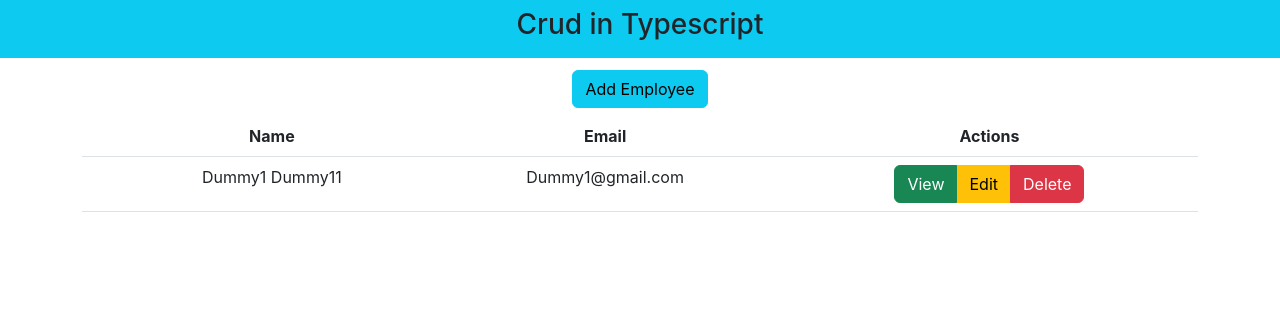
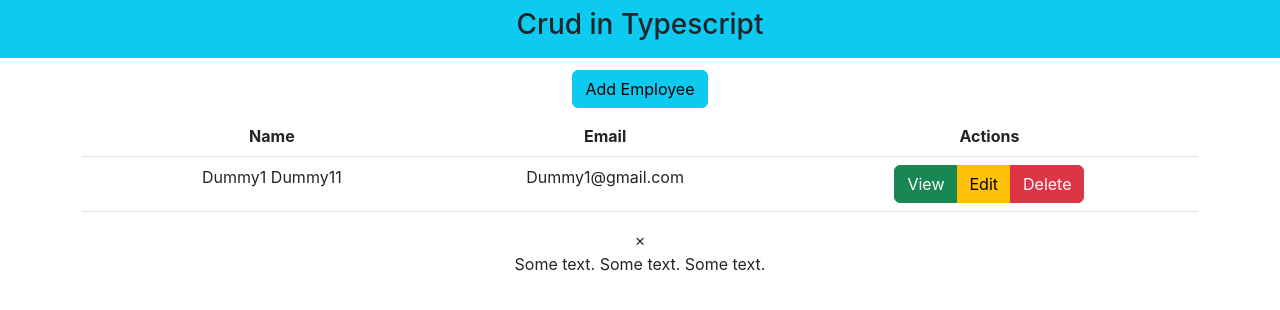
Before and after one commit to Akbarjon03/crud-typescript, a React (Create React App) app: page / in a window 1280 px wide. Both pictures are taken after a click on the button "View". Shown: the top 310 px of the page. Built offline with nearby package versions, Linux system fonts and the light colour scheme.

Commit message:
1 hour 3 minut don't worked model

```diff
--- a/src/components/EmployeeList.tsx
+++ b/src/components/EmployeeList.tsx
@@ -1,6 +1,7 @@
 import React from 'react';
 import { IEmplopee } from './Employee.type';
 import EmployeeModel from './EmployeeModel';
+import { useState } from 'react';
 
 type Props = {
   list: IEmplopee[]
@@ -8,6 +9,10 @@ type Props = {
 }
 const EmployeeList = (props: Props) => {
   const { list, onDeleteClickHnd } = props;
+  const [showModel, setShowModel] = useState(false);
+  const viewEmployee = () => {
+    setShowModel(true);
+  }
   return (
     <div className="container">
       <table className="table">
@@ -28,7 +33,7 @@ const EmployeeList = (props: Props) => {
                 <td>{employee.email}</td>
                 <td>
                   <div className="btn-group" role="group">
-                    <input type="button" className="btn btn-success" value="View"/>
+                    <input type="button" className="btn btn-success" value="View" onClick={viewEmployee}/>
                     <input type="button" className="btn btn-warning" value="Edit"/>
                     <input type="button" className="btn btn-danger" value="Delete" onClick={() => onDeleteClickHnd(employee)}/>
                   </div>
@@ -38,7 +43,7 @@ const EmployeeList = (props: Props) => {
           );
         })}
       </table>
-      <EmployeeModel/>
+      {showModel && <EmployeeModel/>}
     </div>
   )
 }
--- a/src/components/EmployeeModel.tsx
+++ b/src/components/EmployeeModel.tsx
@@ -2,22 +2,11 @@ import React from 'react'
 
 function EmployeeModel() {
   return (
-    <div>
-      <div className="modal" tabIndex={-1}>
-        <div className="modal-dialog">
-          <div className="modal-content">
-            <div className="modal-header">
-              <h5 className="modal-title">Modal title</h5>
-              <button type="button" className="btn-close" data-bs-dismiss="modal" aria-label="Close"></button>
-            </div>
-            <div className="modal-body">
-              <p>Modal body text goes here.</p>
-            </div>
-            <div className="modal-footer">
-              <button type="button" className="btn btn-secondary" data-bs-dismiss="modal">Close</button>
-              <button type="button" className="btn btn-primary">Save changes</button>
-            </div>
-          </div>
+    <div id="id01" className="w3-modal">
+      <div className="w3-modal-content">
+        <div className="w3-container">
+          <span className="w3-button w3-display-topright">&times;</span>
+          <p>Some text. Some text. Some text.</p>
         </div>
       </div>
     </div>
```
Also changed, not shown: 1 other file (tests, documents, lock files or other folders).
